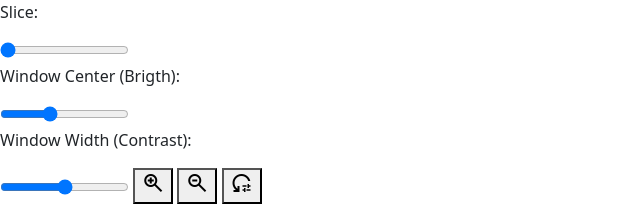
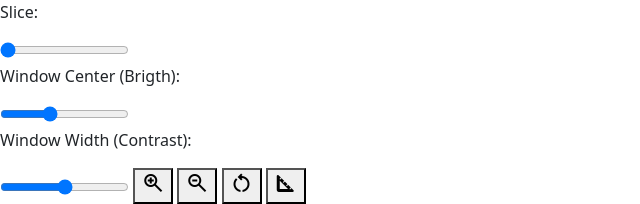
Before and after one commit to melissa-martell/dicom-visualizer, a Flask app: page /viewer in a window 1280 px wide. Shown: the part 56-260 px from the top of the page, without its empty margins (0-640 px from the left). Run offline with Flask 3, Linux system fonts and the light colour scheme; the visitor is signed in with stand-in values (Sample User, id 1).

Commit message:
Add ruler-btn

```diff
--- a/templates/viewer.html
+++ b/templates/viewer.html
@@ -7,8 +7,11 @@
             display: block;
             touch-action: none; /* Evita interferencias en pantallas táctiles */
         }
+        #ruler_btn:active, .active {
+            color: red;
+        }
     </style>
-    <link href="https://fonts.googleapis.com/css2?family=Material+Symbols+Outlined&icon_names=reset_settings,zoom_in,zoom_out&display=block" rel="stylesheet" >
+    <link href="https://fonts.googleapis.com/css2?family=Material+Symbols+Outlined&icon_names=restart_alt,square_foot,zoom_in,zoom_out&display=block" rel="stylesheet" >
 
 {% endblock %}
 
@@ -53,7 +56,13 @@
 
     <button id="reset-btn">
         <span class="material-symbols-outlined">
-        reset_settings
+        restart_alt
+        </span>
+    </button>
+
+    <button id="ruler_btn">
+        <span class="material-symbols-outlined">
+        square_foot
         </span>
     </button>
 
```
